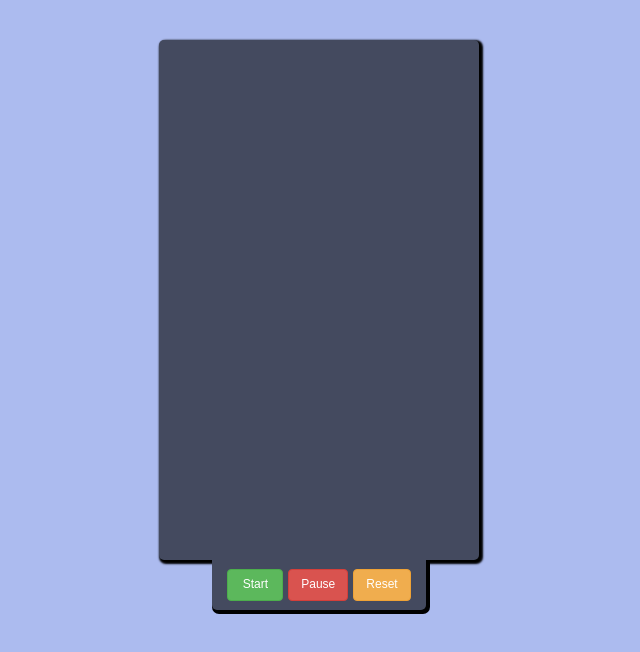
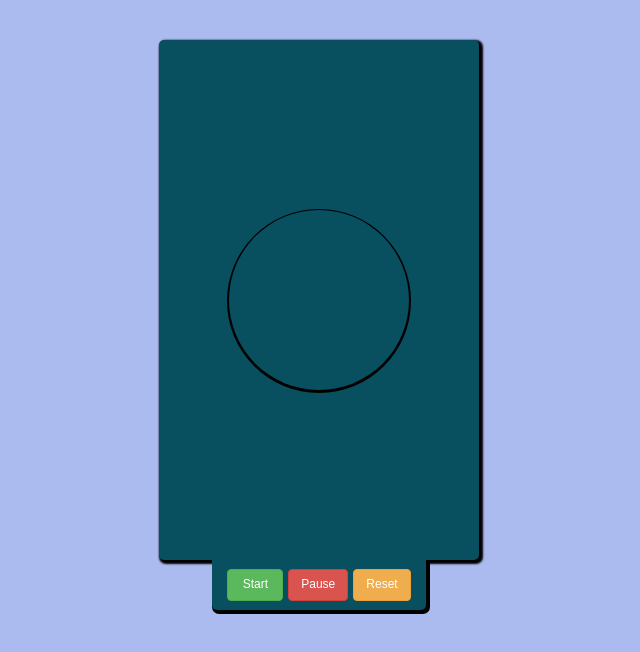
Before and after one commit to iambonface/pomodoro-react-timer, a React (Create React App) app: page / in a window 1280 px wide. Shown: the top 652 px of the page, without its empty margins (321-961 px from the left). Built offline with nearby package versions, Linux system fonts and the light colour scheme.

Commit message:
Create Display and update Wrap, Wrapper

```diff
--- /dev/null
+++ b/src/components/Display.js
@@ -0,0 +1,15 @@
+import React, { Component } from 'react';
+
+import '../css/Display.css';
+
+class Display extends Component{
+  render(){
+    return(
+      <div className="Display">
+
+      </div>
+    )
+  }
+}
+
+export default Display;
--- a/src/components/Wrapper.js
+++ b/src/components/Wrapper.js
@@ -1,12 +1,13 @@
 import React, { Component } from 'react';
 
 import '../css/Wrapper.css';
+import Display from './Display';
 
 class Wrapper extends Component{
   render(){
     return(
       <div className="Wrapper col-md-3 col-sm-5 col-xs-10">
-
+        <Display />
       </div>
     )
   }
--- /dev/null
+++ b/src/css/Display.css
@@ -0,0 +1,9 @@
+.Display{
+  height: 180px;
+  width:  180px;
+  background: rgb(8,79,95);
+  margin: 0 auto;
+  box-shadow: 0 1px 0px 2px #000;
+  border-radius: 50%;
+  z-index: 1000;
+}
--- a/src/css/Wrap.css
+++ b/src/css/Wrap.css
@@ -1,5 +1,5 @@
 .Wrap{
-  background-color: rgb(68,74,95);
+  background-color: rgb(8,79,95);
   height: 50px;
   float: none;
   margin: 0 auto;
--- a/src/css/Wrapper.css
+++ b/src/css/Wrapper.css
@@ -1,8 +1,10 @@
 .Wrapper{
-  background-color: rgb(68,74,95);
+  background-color: rgb(8,79,95);
   height: 65vh;
   float: none;
   margin: 0 auto;
   box-shadow: 2px 2px 2px 2px #000;
   border-radius: 5px;
+  display: flex;
+  align-items: center;
 }
```
Also changed, not shown: src/css/Timer.js (added, +25 -0 lines).
